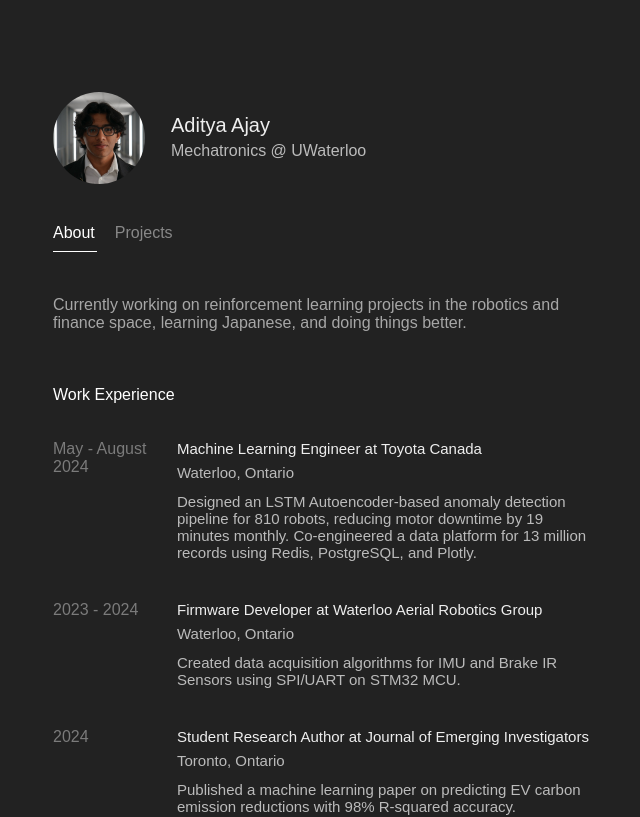
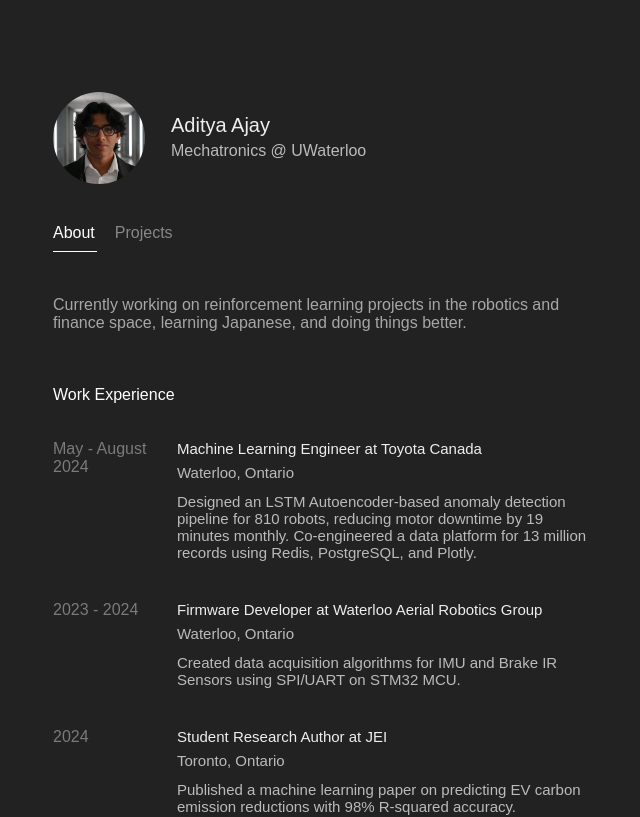
Before and after one commit to adityaajay33/personal-ws, a Next.js app: page / in a window 1280 px wide. Shown: the top 817 px of the page, without its empty margins (317-957 px from the left). Built offline with nearby package versions, Linux system fonts and the light colour scheme.

Commit message:
minor change

```diff
--- a/app/page.js
+++ b/app/page.js
@@ -87,7 +87,7 @@ export default function Home() {
                 </div>
                 <div className={styles.jobDetails}>
                   <div className={styles.title}>
-                  Student Research Author at Journal of Emerging Investigators
+                  Student Research Author at JEI
                   </div>
                   <div className={styles.location}>
                   Toronto, Ontario
```
